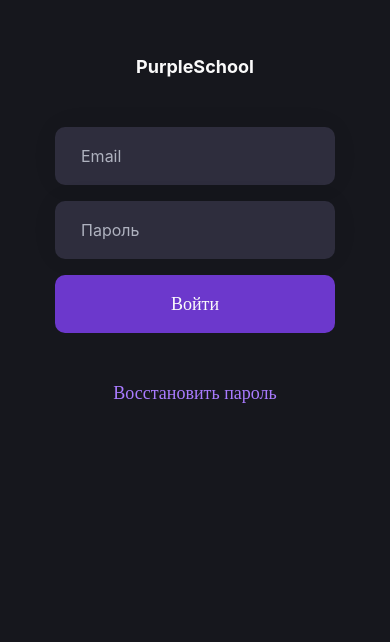
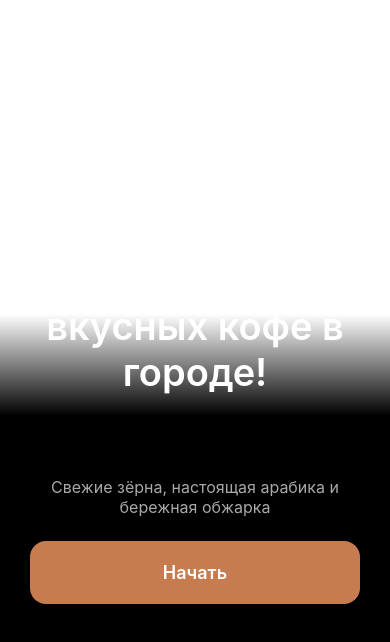
Before and after one commit to Muxac02/Native-app, a React Native app: screen / in a window 390 px wide. Shown: the part 192-834 px from the top of the page. Built offline with nearby package versions, Linux system fonts and the light colour scheme.

Commit message:
feat: index page for another task

```diff
--- a/index.ts
+++ b/index.ts
@@ -1,8 +1,9 @@
-import { registerRootComponent } from 'expo';
+import { registerRootComponent } from "expo";
 
-import App from './App';
+import App from "./App";
+import App2 from "./index.tsx";
 
 // registerRootComponent calls AppRegistry.registerComponent('main', () => App);
 // It also ensures that whether you load the app in Expo Go or in a native build,
 // the environment is set up appropriately
-registerRootComponent(App);
+registerRootComponent(App2);
--- /dev/null
+++ b/index.tsx
@@ -0,0 +1,77 @@
+import {
+  SafeAreaView,
+  StyleSheet,
+  Text,
+  TouchableHighlight,
+  View,
+} from "react-native";
+import { LinearGradient } from "expo-linear-gradient";
+
+export default function App2() {
+  return (
+    <SafeAreaView style={styles.container}>
+      <LinearGradient
+        colors={["transparent", "rgba(0,0,0,1)"]}
+        locations={[0, 0.3]}
+        style={styles.background}
+      />
+      <View style={styles.content}>
+        <Text style={styles.title}>Одно из самых вкусных кофе в городе!</Text>
+        <Text style={styles.subtitle}>
+          Свежие зёрна, настоящая арабика и бережная обжарка
+        </Text>
+        <TouchableHighlight
+          style={styles.button}
+          onPress={() => {}}
+          underlayColor={"#A76237"}
+        >
+          <Text style={styles.buttonText}>Начать</Text>
+        </TouchableHighlight>
+      </View>
+    </SafeAreaView>
+  );
+}
+
+const styles = StyleSheet.create({
+  container: {
+    flex: 1,
+    justifyContent: "flex-end",
+    alignContent: "center",
+  },
+  content: {
+    marginHorizontal: 30,
+    marginBottom: 48,
+  },
+  background: {
+    position: "absolute",
+    left: 0,
+    right: 0,
+    top: "60%",
+    bottom: 0,
+  },
+  title: {
+    fontSize: 38,
+    textAlign: "center",
+    fontWeight: 600,
+    color: "#fff",
+    marginBottom: 82,
+  },
+  subtitle: {
+    fontSize: 16,
+    textAlign: "center",
+    color: "#A9A9A9",
+    fontWeight: "regular",
+    marginBottom: 24,
+  },
+  button: {
+    backgroundColor: "#C67C4E",
+    borderRadius: 16,
+    padding: 21,
+  },
+  buttonText: {
+    fontSize: 18,
+    fontWeight: 600,
+    color: "#fff",
+    textAlign: "center",
+  },
+});
--- a/package.json
+++ b/package.json
@@ -12,7 +12,8 @@
     "expo": "~53.0.20",
     "expo-status-bar": "~2.2.3",
     "react": "19.0.0",
-    "react-native": "0.79.5"
+    "react-native": "0.79.5",
+    "expo-linear-gradient": "~14.1.5"
   },
   "devDependencies": {
     "@babel/core": "^7.25.2",
--- a/tsconfig.json
+++ b/tsconfig.json
@@ -1,6 +1,7 @@
 {
   "extends": "expo/tsconfig.base",
   "compilerOptions": {
-    "strict": true
+    "strict": true,
+    "allowImportingTsExtensions": true
   }
 }
```
Also changed, not shown: 1 other file (tests, documents, lock files or other folders).
